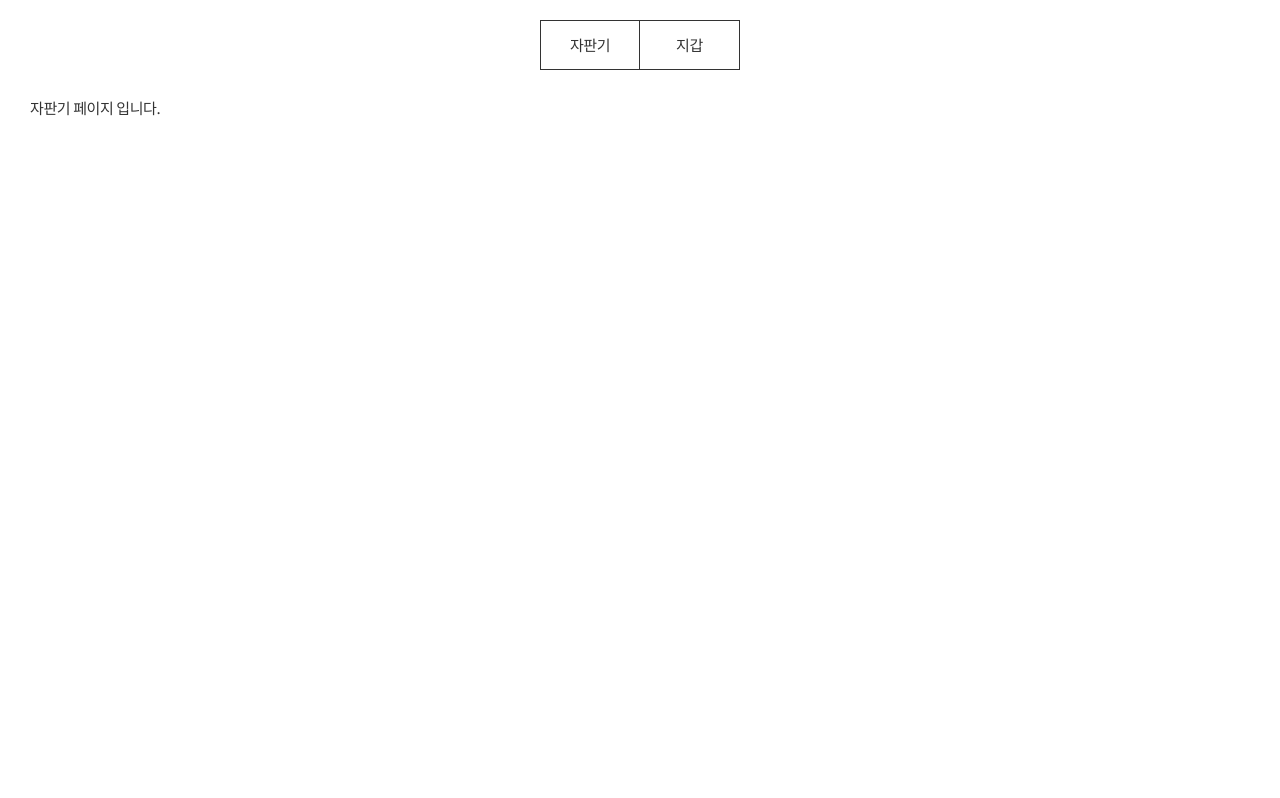
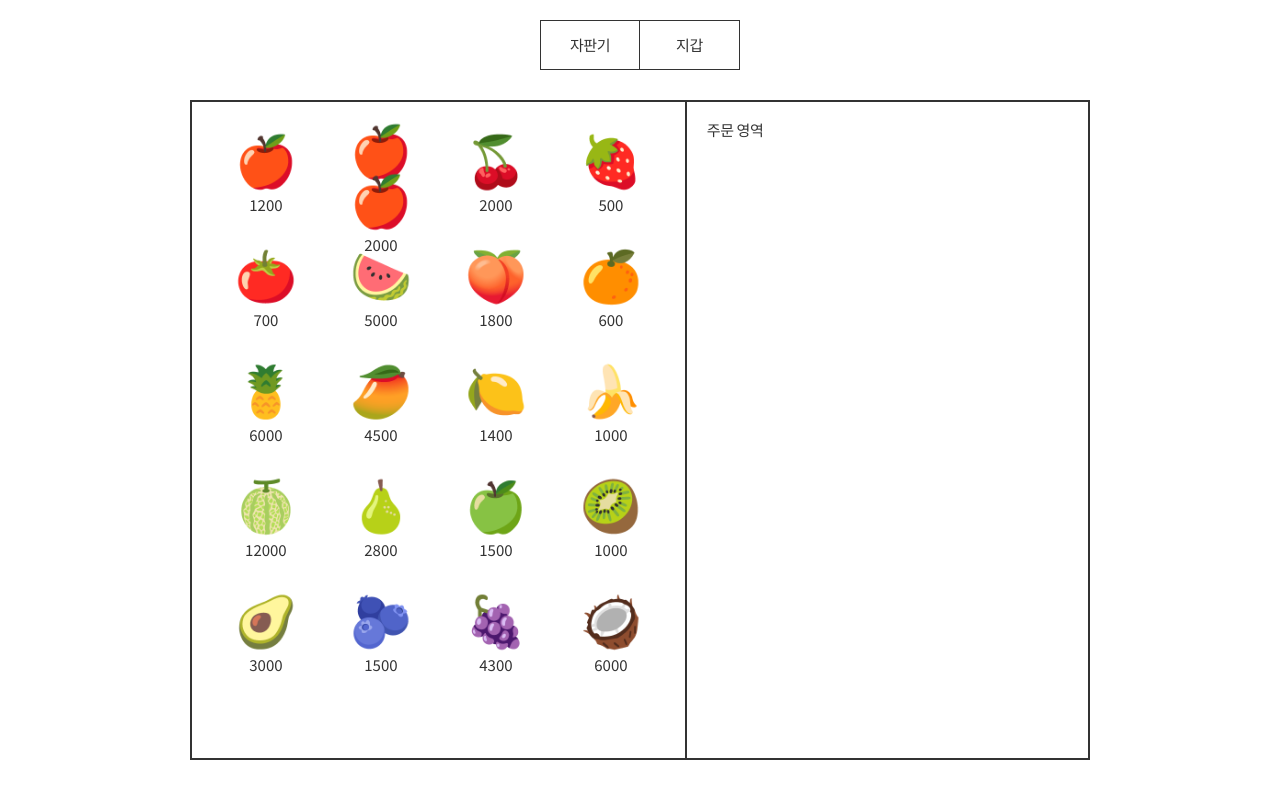
Before and after one commit to codesquad-members-2022/fe-vm, a React (Create React App) app: page / in a window 1280 px wide. Built offline with nearby package versions, Linux system fonts and the light colour scheme.

Commit message:
Design: 자판기 영역 전체틀 style 생성
issue #2

```diff
--- /dev/null
+++ b/src/components/orderArea/OrderArea.jsx
@@ -0,0 +1,6 @@
+import React from 'react';
+import { Container } from 'components/orderArea/OrderArea.style';
+
+export default function OrderArea() {
+  return <Container>주문 영역</Container>;
+}
--- /dev/null
+++ b/src/components/orderArea/OrderArea.style.js
@@ -0,0 +1,10 @@
+import styled from 'styled-components';
+
+const Container = styled.div`
+  width: 45%;
+  padding: 20px;
+  border-left: 2px solid #333;
+`;
+
+// eslint-disable-next-line import/prefer-default-export
+export { Container };
--- /dev/null
+++ b/src/components/productsArea/Product.jsx
@@ -0,0 +1,12 @@
+/* eslint-disable react/prop-types */
+import React from 'react';
+import { ProductBtn, Detail, Price } from 'components/productsArea/Product.style';
+
+export default function Product({ detail, price }) {
+  return (
+    <ProductBtn>
+      <Detail>{detail}</Detail>
+      <Price>{price}</Price>
+    </ProductBtn>
+  );
+}
--- /dev/null
+++ b/src/components/productsArea/Product.style.js
@@ -0,0 +1,19 @@
+import styled from 'styled-components';
+
+const ProductBtn = styled.button`
+  width: 100px;
+  height: 100px;
+  text-align: center;
+`;
+
+const Detail = styled.span`
+  display: block;
+  font-size: 50px;
+`;
+
+const Price = styled.span`
+  display: block;
+  margin-top: 15px;
+`;
+
+export { ProductBtn, Detail, Price };
--- /dev/null
+++ b/src/components/productsArea/ProductsArea.jsx
@@ -0,0 +1,16 @@
+import React, { useContext } from 'react';
+import { VendingMachineContext } from 'pages/VendingMachine';
+import { Container } from 'components/productsArea/ProductsArea.style';
+import Product from 'components/productsArea/Product';
+
+export default function ProductsArea() {
+  const productsData = useContext(VendingMachineContext);
+
+  return (
+    <Container>
+      {productsData.map(({ id, detail, price }) => (
+        <Product key={id} detail={detail} price={price} />
+      ))}
+    </Container>
+  );
+}
--- /dev/null
+++ b/src/components/productsArea/ProductsArea.style.js
@@ -0,0 +1,14 @@
+import styled from 'styled-components';
+
+const Container = styled.div`
+  display: flex;
+  justify-content: center;
+  flex-wrap: wrap;
+  gap: 15px;
+  width: 55%;
+  height: fit-content;
+  padding: 20px;
+`;
+
+// eslint-disable-next-line import/prefer-default-export
+export { Container };
--- a/src/pages/VendingMachine.jsx
+++ b/src/pages/VendingMachine.jsx
@@ -1,7 +1,22 @@
-import React from 'react';
+import React, { useState, createContext } from 'react';
+import ProductsArea from 'components/productsArea/ProductsArea';
+import OrderArea from 'components/orderArea/OrderArea';
+import prdData from 'data/products';
+import { Container } from 'pages/VendingMachine.style';
+
+export const VendingMachineContext = createContext([]);
 
 function VendingMachine() {
-  return <div>자판기 페이지 입니다.</div>;
+  const [productsData, setProductsData] = useState(prdData);
+
+  return (
+    <VendingMachineContext.Provider value={productsData}>
+      <Container>
+        <ProductsArea />
+        <OrderArea />
+      </Container>
+    </VendingMachineContext.Provider>
+  );
 }
 
 export default VendingMachine;
--- /dev/null
+++ b/src/pages/VendingMachine.style.js
@@ -0,0 +1,10 @@
+import styled from 'styled-components';
+
+// eslint-disable-next-line import/prefer-default-export
+export const Container = styled.div`
+  display: flex;
+  max-width: 900px;
+  min-height: calc(100vh - 140px);
+  margin: 0 auto;
+  border: 2px solid #333;
+`;
```
